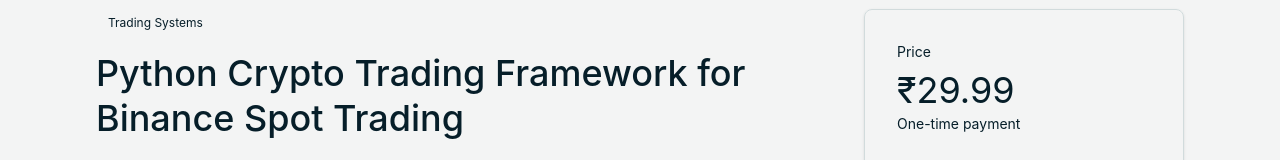
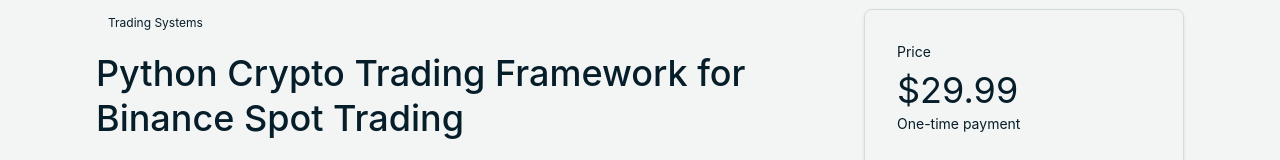
Before and after one commit to VedantN0/structured-tools-site, a React (Vite) app: page /product/multi-timeframe-trading-strategy in a window 1280 px wide. Shown: the part 184-344 px from the top of the page. Built offline with nearby package versions, Linux system fonts and the light colour scheme.

Commit message:
Version 1.05 USD Symbol

```diff
--- a/src/app/pages/CheckoutPage.tsx
+++ b/src/app/pages/CheckoutPage.tsx
@@ -119,14 +119,14 @@ export function CheckoutPage() {
                 </div>
 
                 <div className="text-lg text-foreground">
-                  ₹{(product.price / 100).toLocaleString("en-IN")}
+                  ${(product.price / 100).toLocaleString("en-IN")}
                 </div>
               </div>
 
               <div className="flex items-center justify-between pt-6">
                 <div className="text-lg text-foreground">Total</div>
                 <div className="text-2xl text-foreground">
-                  ₹{(product.price / 100).toLocaleString("en-IN")}
+                  ${(product.price / 100).toLocaleString("en-IN")}
                 </div>
               </div>
             </div>
--- a/src/app/pages/ProductPage.tsx
+++ b/src/app/pages/ProductPage.tsx
@@ -111,7 +111,7 @@ export function ProductPage() {
               <div className="mb-8">
                 <div className="text-sm text-muted-foreground mb-2">Price</div>
                 <div className="text-4xl text-foreground mb-1">
-                  ₹{(product.price / 100).toLocaleString('en-IN')}
+                  ${(product.price / 100).toLocaleString('en-IN')}
                 </div>
                 <div className="text-sm text-muted-foreground">
                   One-time payment
--- a/src/app/pages/ProductsPage.tsx
+++ b/src/app/pages/ProductsPage.tsx
@@ -28,7 +28,7 @@ export function ProductsPage() {
                   {product.category}
                 </div>
                 <div className="text-xl text-foreground">
-                  ₹{(product.price / 100).toLocaleString('en-IN')}
+                  ${(product.price / 100).toLocaleString('en-IN')}
                 </div>
               </div>
 
```
